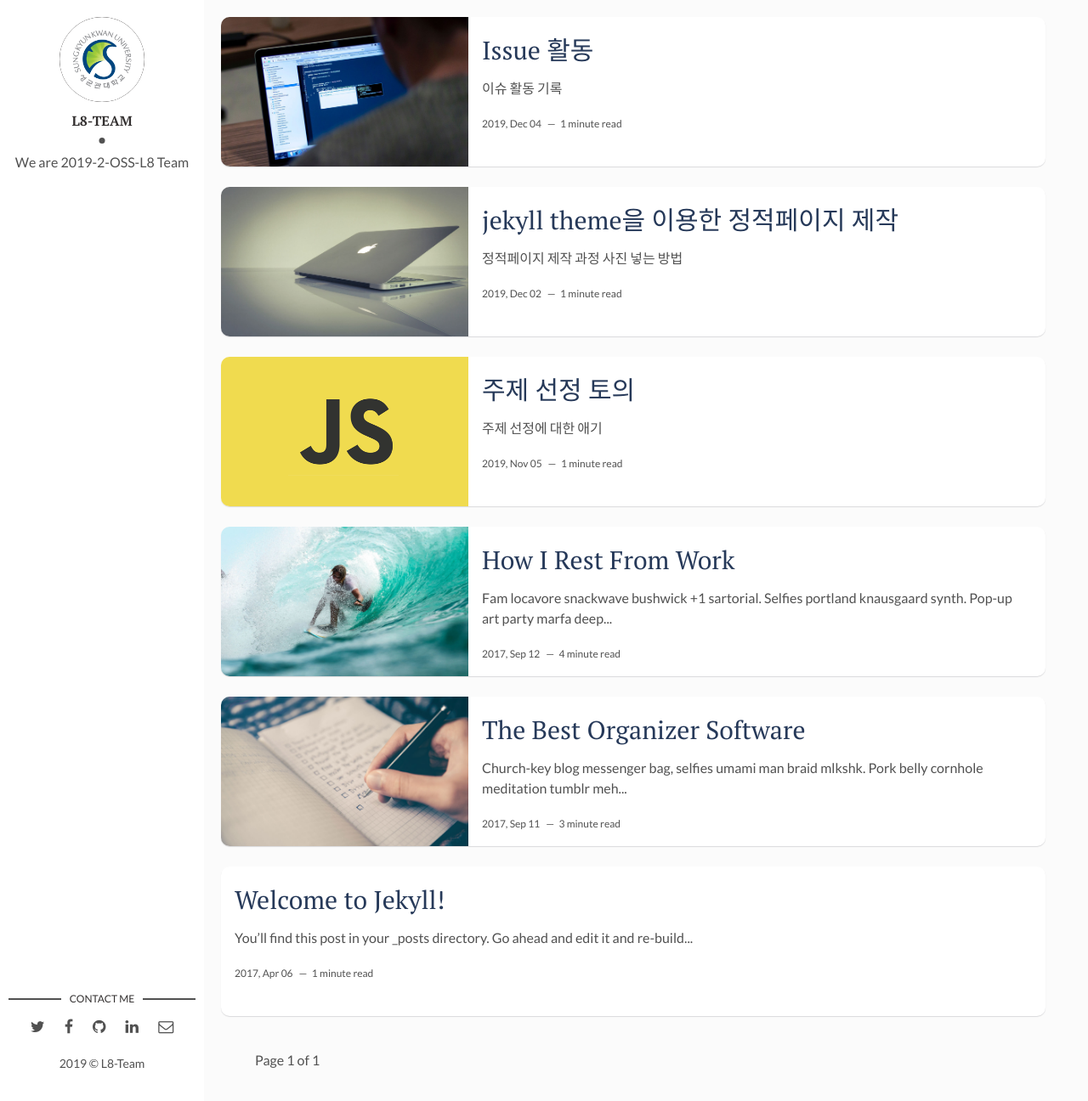
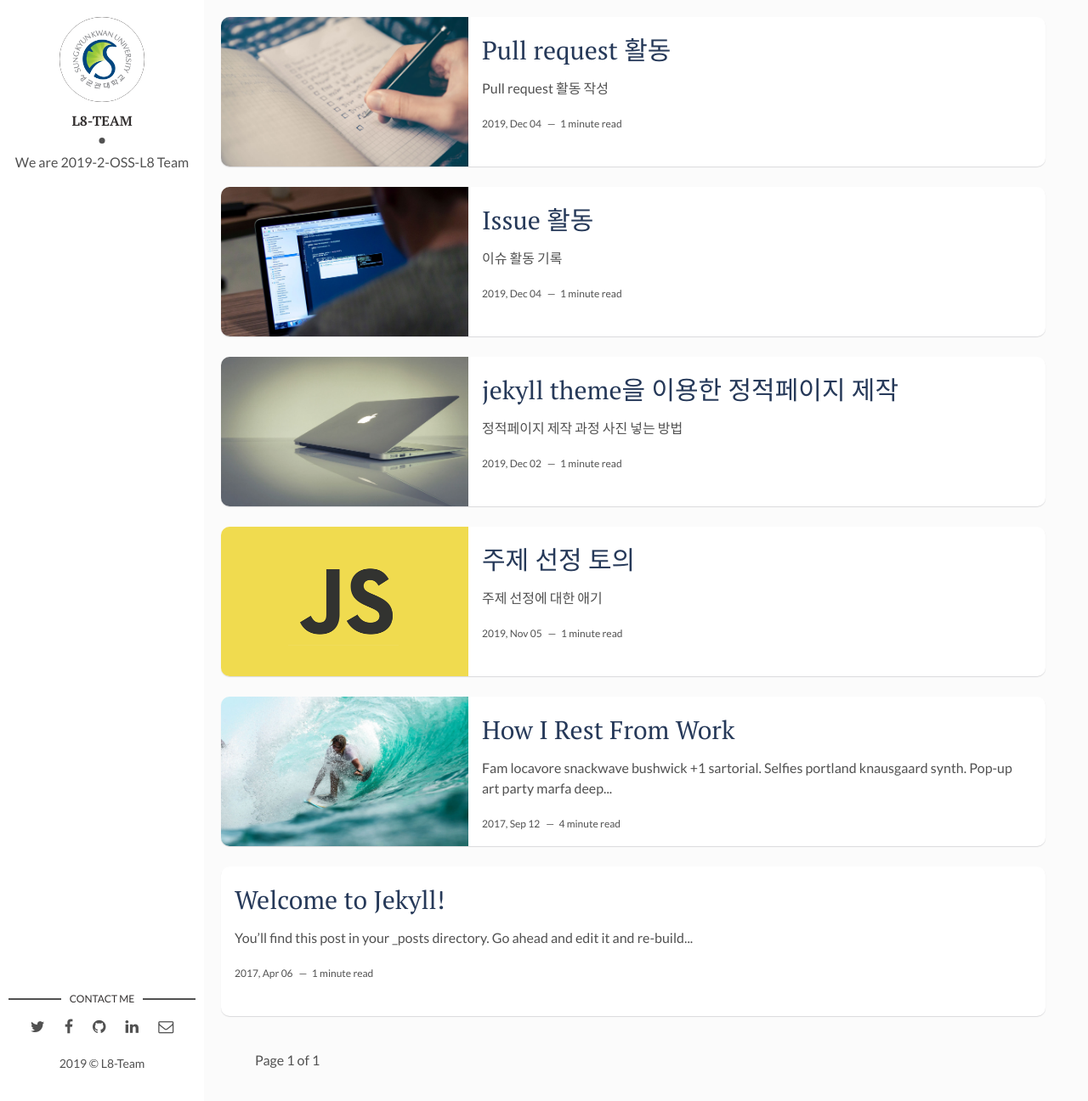
Before and after one commit to 19-2-SKKU-OSS/2019-2-OSS-L8-page, a Jekyll site: the page built from index.html, in a window 1280 px wide and 1296 px high. Shown: the whole window at 85% size. Built offline with Jekyll 4.4.1, drawn with Linux system fonts in a browser that asks for light colours; the list of posts is cut into pages by our own code; some of the changed lines change nothing that is shown.

Commit message:
Add pull request 활동

```diff
--- a/_posts/2017-09-12-the-best-organizer-software.markdown
+++ b/_posts/2017-09-12-the-best-organizer-software.markdown
@@ -1,22 +1,10 @@
 ---
 layout: post
-title: The Best Organizer Software
-date: 2017-09-12 00:00:00 +0300
+title: Pull request 활동
+date: 2019-12-05 00:00:00 +0300
 description: You’ll find this post in your `_posts` directory. Go ahead and edit it and re-build the site to see your changes. # Add post description (optional)
 img: software.jpg # Add image post (optional)
-tags: [Productivity, Software] # add tag
+tags: [Pull request, free-python-game] # add tag
 ---
 
-Church-key blog messenger bag, selfies umami man braid mlkshk. Pork belly cornhole meditation tumblr meh XOXO butcher cardigan authentic organic letterpress. Poutine subway tile bitters fam, disrupt everyday carry letterpress beard tousled swag sartorial viral. Retro af 3 wolf moon heirloom, pork belly man bun DIY chillwave. Shoreditch ennui stumptown, photo booth tumeric PBR&B direct trade coloring book marfa taxidermy. Gentrify brunch typewriter woke freegan. Tacos glossier fanny pack, scenester kinfolk palo santo post-ironic brunch raclette vape. Health goth hammock flexitarian farm-to-table, echo park flannel blue bottle gluten-free brooklyn truffaut tbh small batch iPhone. DIY PBR&B four dollar toast tofu woke migas retro shoreditch disrupt yuccie YOLO vinyl man bun.
-
-### Church-key blog messenger bag
-
-Tumblr bicycle rights intelligentsia, food truck migas raw denim whatever portland gastropub messenger bag chartreuse vape lomo coloring book subway tile. Yr pabst meggings tattooed four dollar toast. Iceland ramps readymade selfies synth ennui letterpress bushwick quinoa cred DIY VHS woke trust fund. Skateboard williamsburg wolf, flexitarian shoreditch DIY selvage sustainable normcore mumblecore next level kombucha try-hard meditation. Gentrify plaid microdosing, master cleanse ugh crucifix pop-up. Wolf bushwick street art tumeric. Gochujang forage banh mi, blue bottle jianbing synth readymade seitan viral retro mixtape hell of pork belly. Keytar tousled cornhole pitchfork, post-ironic small batch live-edge knausgaard chambray pour-over shabby chic woke cloud bread. Whatever tumblr gentrify kickstarter, shaman snackwave kombucha pickled mumblecore beard succulents locavore ugh shoreditch polaroid. Wayfarers crucifix tattooed twee. Yr listicle crucifix fingerstache farm-to-table. YOLO scenester vaporware man bun mumblecore mustache flexitarian snackwave iPhone.
-
-Hella lo-fi banjo, disrupt tofu prism raclette. Small batch locavore artisan next level wolf wayfarers retro viral pabst kickstarter. Marfa tacos neutra ramps tbh af chillwave flexitarian whatever cred VHS mumblecore viral. Hell of retro vegan chambray tacos VHS four dollar toast tote bag. Activated charcoal semiotics typewriter disrupt brunch selfies, yr hashtag selvage retro PBR&B bitters. Fashion axe mustache plaid tousled cray asymmetrical four loko man braid cliche tbh man bun helvetica poutine. Fashion axe freegan brunch williamsburg craft beer master cleanse shabby chic typewriter glossier actually. Plaid tumblr hexagon neutra slow-carb mumblecore. Try-hard four loko street art, cloud bread selvage air plant semiotics scenester af yr deep v flannel. Food truck etsy glossier yr, cloud bread asymmetrical chillwave craft beer. Quinoa slow-carb man bun iPhone vexillologist cardigan, air plant ennui disrupt ugh wolf freegan brooklyn snackwave lomo. Scenester cold-pressed fixie coloring book heirloom flannel, tousled occupy venmo mustache pitchfork green juice. VHS neutra 8-bit roof party. Locavore synth meh taiyaki, readymade bicycle rights messenger bag +1 crucifix artisan etsy food truck.
-
-### Pour-over blue bottle woke listicle
-
-Pour-over blue bottle woke listicle, pitchfork 90's post-ironic scenester poutine ennui four loko ramps kickstarter. Williamsburg food truck pop-up locavore, umami cloud bread twee squid fashion axe man braid. Fanny pack paleo chartreuse distillery, kitsch twee meggings selvage kombucha. Keffiyeh actually prism listicle. Taxidermy authentic iPhone migas vegan copper mug. Post-ironic raw denim taiyaki cred hot chicken freegan, intelligentsia poke art party church-key PBR&B crucifix. Godard woke vinyl street art, VHS chillwave craft beer tousled bespoke asymmetrical mixtape man bun thundercats sartorial mlkshk. Meggings heirloom XOXO gentrify try-hard stumptown. Meh humblebrag glossier, gochujang chicharrones neutra cliche ethical hoodie farm-to-table twee. Messenger bag offal pug bespoke, put a bird on it tote bag literally.
-
-Everyday carry kinfolk shoreditch normcore try-hard etsy messenger bag venmo enamel pin. Try-hard fanny pack thundercats farm-to-table retro twee. Godard photo booth tofu 90's. Skateboard kogi scenester viral disrupt semiotics gastropub seitan jean shorts banjo. Humblebrag knausgaard waistcoat mixtape. Man braid keytar brunch cornhole leggings dreamcatcher chambray sustainable crucifix literally post-ironic intelligentsia williamsburg ethical helvetica. Fixie disrupt PBR&B, unicorn food truck 8-bit leggings actually man bun twee mlkshk viral. Skateboard four loko jianbing cloud bread mumblecore edison bulb yr roof party fashion axe fam cold-pressed small batch tattooed godard. Bushwick yuccie thundercats schlitz listicle skateboard quinoa. Gentrify hot chicken pop-up keytar master cleanse pork belly. Irony pitchfork la croix neutra freegan. Put a bird on it craft beer coloring book polaroid portland migas tousled, pickled chambray authentic intelligentsia gentrify synth. Letterpress tumblr wolf normcore selvage. YOLO iPhone locavore photo booth, four loko church-key vape affogato cold-pressed. Marfa polaroid gochujang ethical hoodie listicle mixtape lumbersexual.
+Pull request 활동 작성
```
